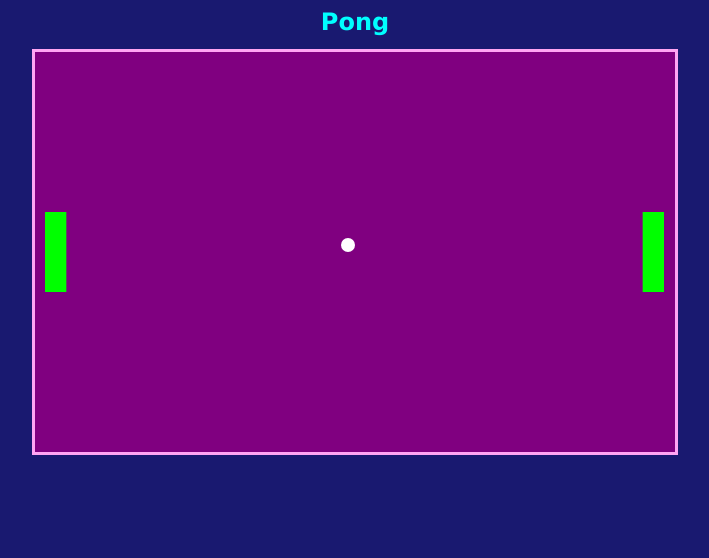
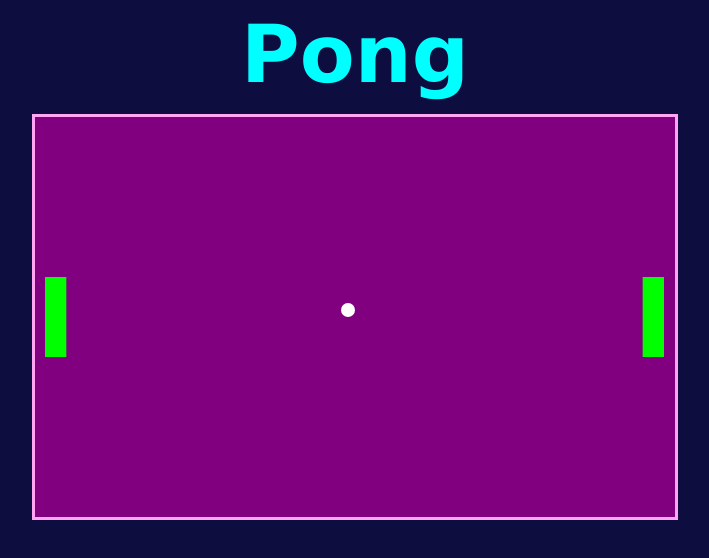
Before and after one commit to CSnackerman/Pong, a plain HTML site: page index.html in a window 1280 px wide. Shown: the whole page, without its empty margins (285-994 px from the left). Drawn offline with Linux system fonts and the light colour scheme.

Commit message:
Update styles.css
darker background-color,
bigger header text

```diff
--- a/styles.css
+++ b/styles.css
@@ -3,12 +3,13 @@ header {
     font-size: x-large;
     text-align: center;
     color: cyan;
+    font-size: 500%;
     font-weight: bold;
     margin-bottom: 1%;
 }
 
 body {
-    background-color: midnightblue;
+    background-color: #0d0d3f;
 }
 
 canvas {
```
